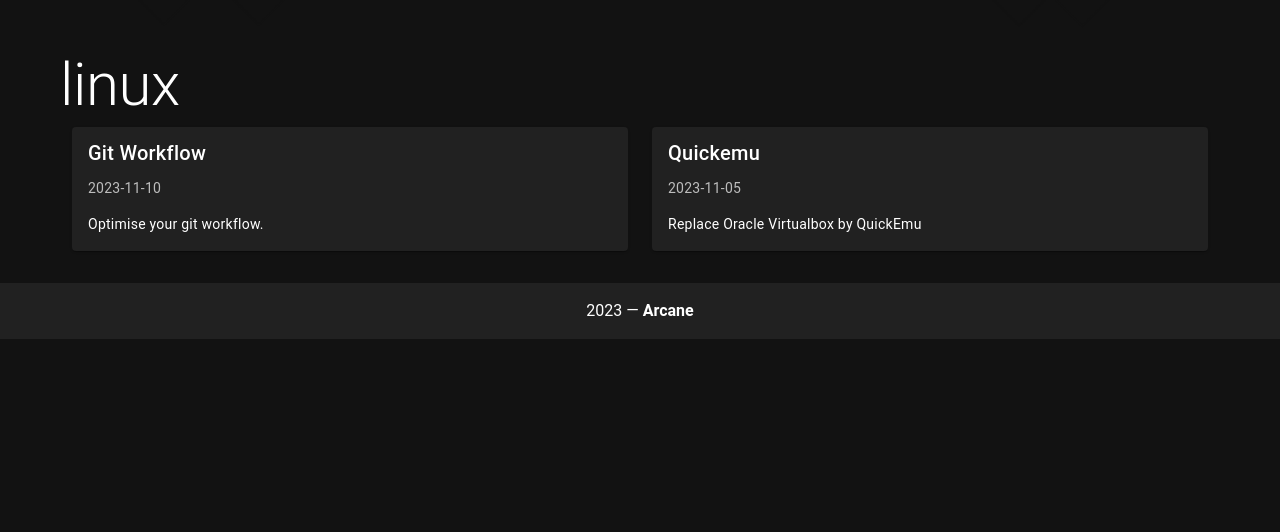
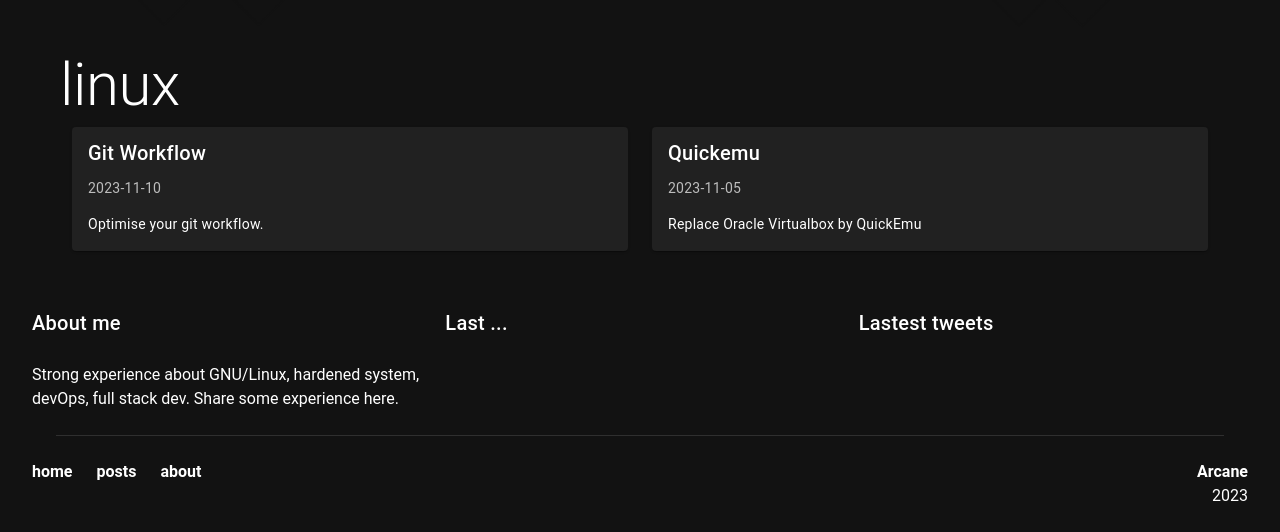
Before and after one commit to szorfein/arcane, a Vue app: page / in a window 1280 px wide. Shown: the part 805-1337 px from the top of the page. Before the commit the page ends 1144 px from the top, so only its background shows below. Built offline with nearby package versions, Linux system fonts and the light colour scheme.

Commit message:
enhance footer

```diff
--- a/src/components/Footer.vue
+++ b/src/components/Footer.vue
@@ -1,10 +1,50 @@
 <template>
-    <v-footer>
-        <div class="px-4 py-2 text-center w-100">
-            {{ new Date().getFullYear() }} — <strong>Arcane</strong>
-        </div>
+    <v-footer class="dbg">
+        <v-container fluid>
+            <v-row>
+                <v-col>
+                    <h6 class="text-h6 mb-6">About me</h6>
+                    <p>
+                        Strong experience about GNU/Linux, hardened system, devOps, full stack dev. Share some experience here.
+                    </p>
+                </v-col>
+                <v-col>
+                    <h6 class="text-h6 mb-6">Last ...</h6>
+                </v-col>
+                <v-col>
+                    <h6 class="text-h6 mb-6">Lastest tweets</h6>
+                </v-col>
+            </v-row>
+            <v-row class="ma-6">
+                <v-divider></v-divider>
+            </v-row>
+            <v-row no-gutters>
+                <v-col xs="12" sm="6" lg="6">
+                    <div v-for="route in routes" class="d-inline-flex mr-6">
+                        <RouterLink :to="`${ route.to }`" class="text-decoration-none text-bold text-white"><strong>{{ route.title }}</strong></RouterLink>
+                    </div>
+                </v-col>
+                <v-col xs="12" sm="6">
+                    <p class="text-right">
+                        <strong>Arcane</strong><br />
+                        {{ new Date().getFullYear() }}
+                    </p>
+                </v-col>
+            </v-row>
+        </v-container>
     </v-footer>
 </template>
 
 <script setup>
+ const routes = [
+     { title: 'home', to: '/' },
+     { title: 'posts', to: '/posts' },
+     { title: 'about', to: '/about' }
+ ]
 </script>
+
+<style scoped>
+ .dbg {
+     background-color: rgb(var(--v-theme-background));
+ }
+</style>
```
